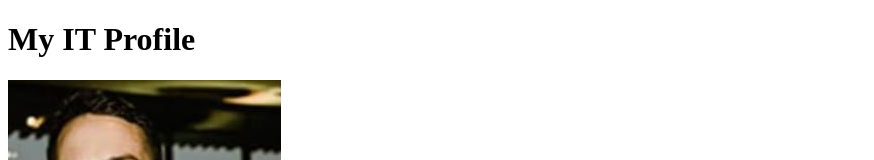
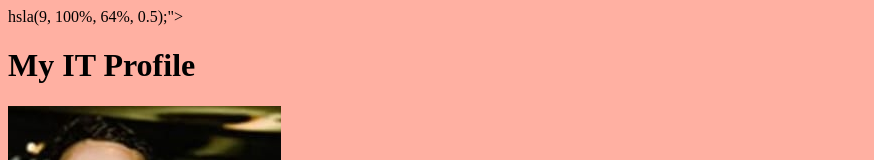
Before and after one commit to Kimtown90/IT-Project, a plain HTML site: page index.html in a window 1280 px wide. Shown: the top 160 px of the page, without its empty margins (0-874 px from the left). Drawn offline with Linux system fonts and the light colour scheme.

Commit message:
index with background colour

```diff
--- a/index.html
+++ b/index.html
@@ -1,11 +1,12 @@
 <!DOCTYPE html>
 <html>
 <head>
+	<body style="background-color:hsla(9, 100%, 64%, 0.5);">hsla(9, 100%, 64%, 0.5);">
 <title>Page Title</title>
 </head>
 <body>
 
-<h1>My IT Profile</h1>
+<h1><b>My IT Profile<b></h1>
 <img src="https://raw.githubusercontent.com/Kimtown90/IT-Project/master/pic1.png" alt="pic1.png">
 <p><h2>Personal Information</h2>
 <p>Brent Kimm 30, male<br>
@@ -311,8 +312,8 @@ trains trips, and even just every day activities such as arriving for work or sc
 implications of misplacing items also add up. With the help of this app, no longer will its users have to replace<br>
 expensive commodities they have lost throughout their lives.<br></p>
 
-<img src="https://raw.githubusercontent.com/Kimtown90/IT-Project/master/pic4.png" alt="pic4.png">
-Figure 4. Statistics on the biggest consequences for losing items according to <a href="http://www.apartmenttherapy.com/">Apartment Therapy<br>
+<img src="https://raw.githubusercontent.com/Kimtown90/IT-Project/master/pic4.png" alt="pic4.png"><br>
+Figure 4. Statistics on the biggest consequences for losing items according to <a href="http://www.apartmenttherapy.com/">Apartment Therapy</a><br>
 
 <p>This application will be very simple to use and anyone with rudimentary app experince can use it effectively.<br>
 Initially, the user will list their physical belongings they wish to store away, in a database with the<br>
```
